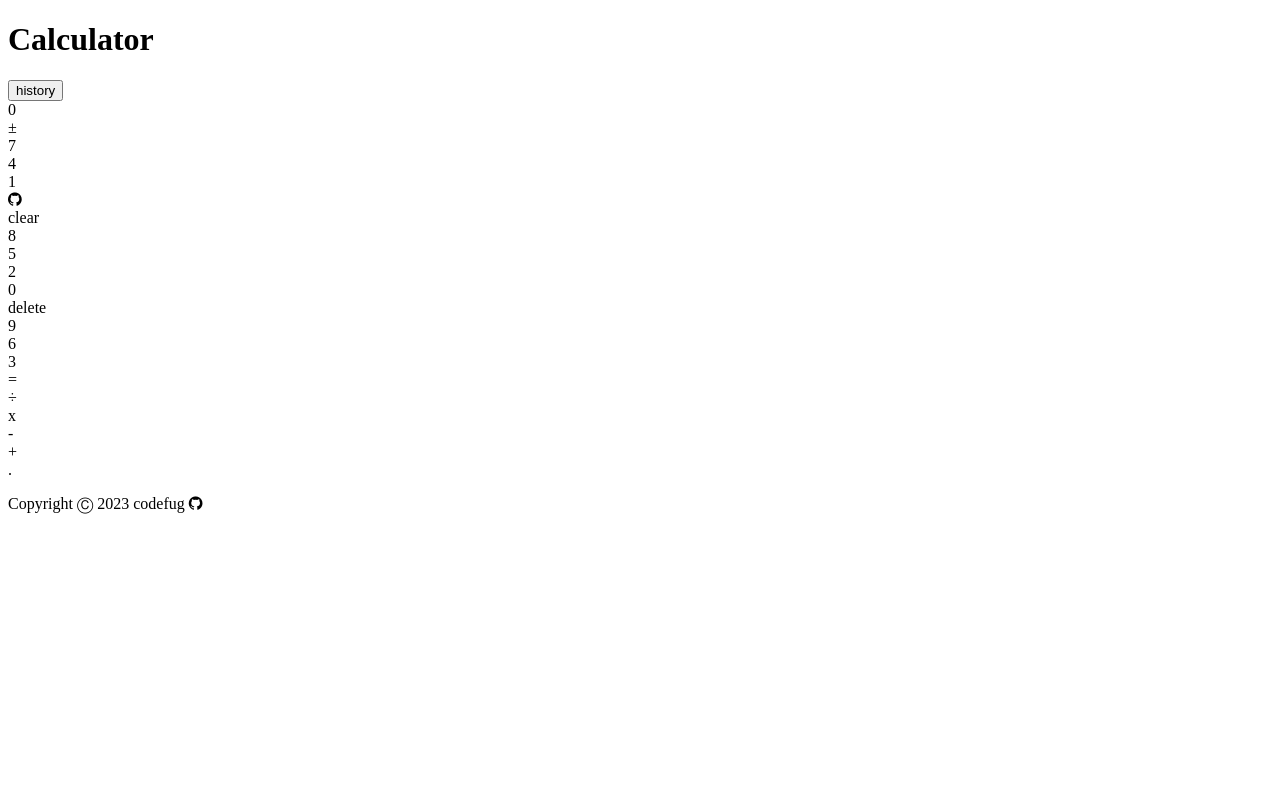
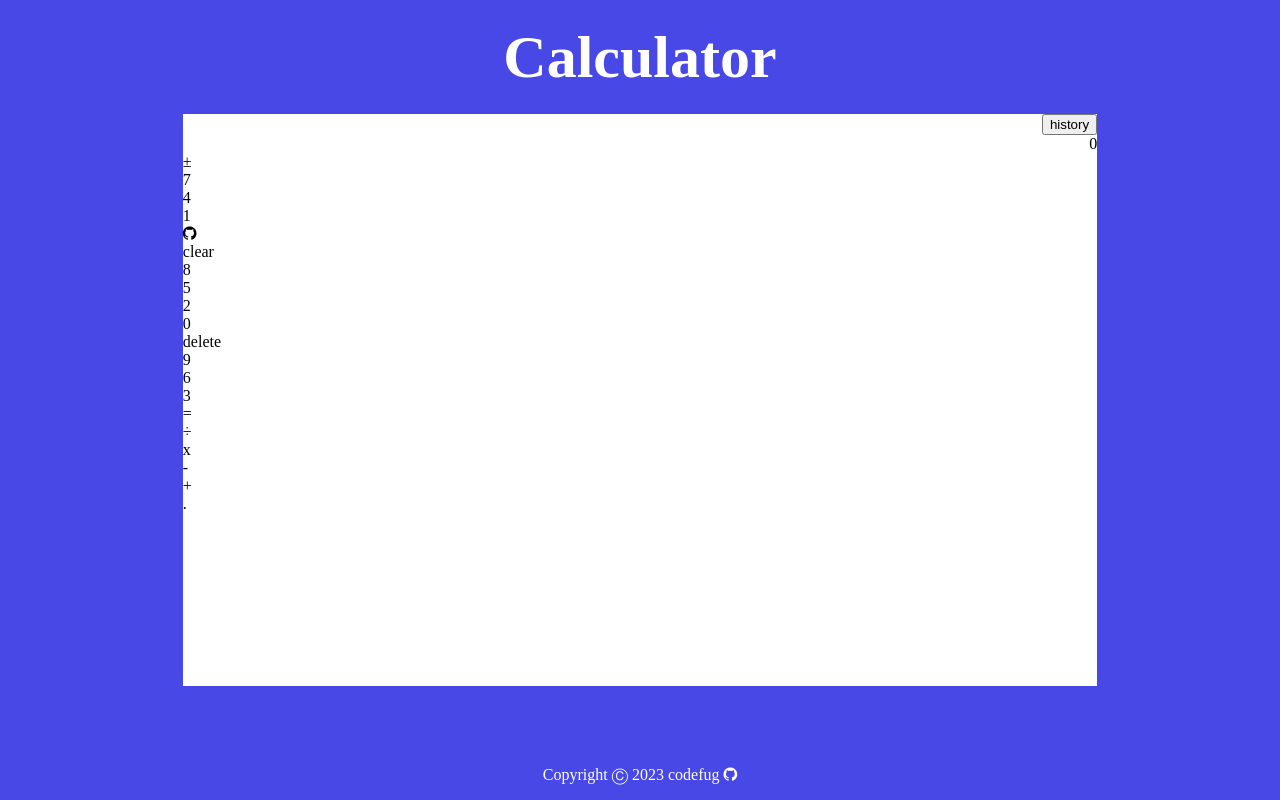
Before and after one commit to codefug/CalculatorProject, a plain HTML site: page index.html in a window 1280 px wide. Drawn offline with Linux system fonts and the light colour scheme.

Commit message:
add css file

```diff
--- a/index.html
+++ b/index.html
@@ -6,6 +6,7 @@
     <meta name="viewport" content="width=device-width, initial-scale=1.0">
     <title>Calculator</title>
     <link rel="stylesheet" href="https://cdnjs.cloudflare.com/ajax/libs/font-awesome/4.7.0/css/font-awesome.min.css">
+    <link rel="stylesheet" href="style.css">
 </head>
 
 <body>
@@ -17,9 +18,7 @@
         <div id="mainContent">
             <div id="screenContainer">
                 <div id="resultContainer">
-                    <div id="history">
-                        <button>history</button>
-                    </div>
+                    <button id="history">history</button>
                     <div id="result"></div>
                 </div>
                 <div id="screen">
--- /dev/null
+++ b/style.css
@@ -0,0 +1,52 @@
+/* 0. 전체설정 */
+html {
+    height: 100%;
+}
+body {
+    display: flex;
+    flex-direction: column;
+    margin: 0;
+    height: 100%;
+}
+.wall{
+    color: white;
+    background-color: rgb(72, 72, 230);
+    flex: 1 1 0;
+}
+
+/* 1. head */
+#head {
+    flex: 1 1 0;
+    display: flex;
+    justify-content: center;
+    align-items: center;
+    font-size: 30px;
+}
+h1{
+    margin:0;
+    padding: 0;
+}
+
+/* 2. main */
+#main {
+    flex: 5 5 0;
+    display: flex;
+}
+#mainContent{
+    flex: 5 0 0;
+    display: flex;
+    flex-direction: column;
+}
+#screenContainer{
+    display: flex;
+    align-items: flex-end;
+    flex-direction: column;
+}
+
+/* 3. foot */
+#foot {
+    display: flex;
+    justify-content: center;
+    align-items: end;
+    flex: 1 1 0;
+}
```
